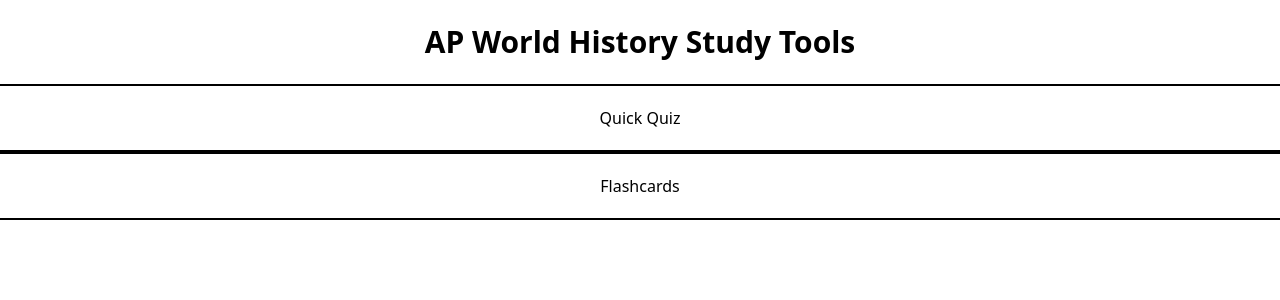
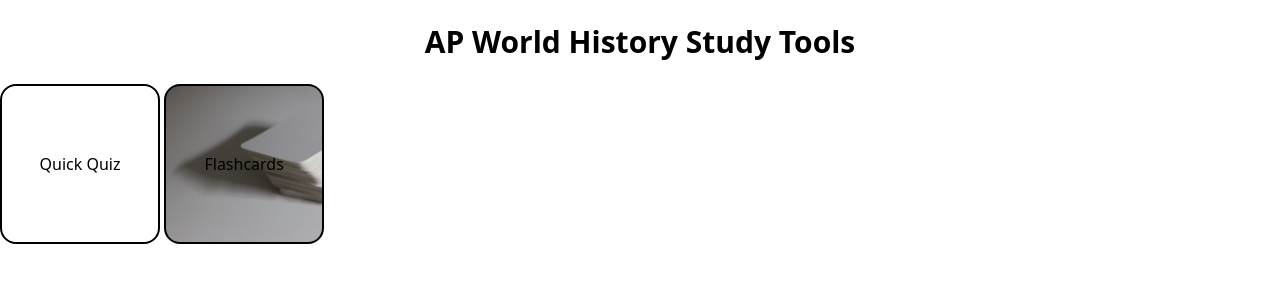
Before and after one commit to Villy-P/WHAP-Study-Tools, a SvelteKit app: page / in a window 1280 px wide. Shown: the top 300 px of the page. Built offline with nearby package versions, Linux system fonts and the light colour scheme.

Commit message:
Add images to cards

```diff
--- a/src/components/meunubtn.svelte
+++ b/src/components/meunubtn.svelte
@@ -4,6 +4,6 @@
     export let backgroundImage: string;
 </script>
 
-<button class="w-full border-t-2 border-b-2 border-black h-fit" style="background-image: {backgroundImage};">
-    <a href={go} class="w-full h-full text-center mt-5 mb-5 block">{title}</a>
+<button class="w-40 h-40 border-2 border-black rounded-2xl bg-cover" style="background-image: url({backgroundImage});">
+    <a href={go} class="w-full h-full flex items-center justify-center">{title}</a>
 </button>
--- a/src/routes/+page.svelte
+++ b/src/routes/+page.svelte
@@ -7,4 +7,4 @@
 <h1 class="font-bold text-3xl text-center py-6">AP World History Study Tools</h1>
 
 <MenuButton title="Quick Quiz" go="quick-quiz.html" backgroundImage=""/>
-<MenuButton title="Flashcards" go="flashcards.html" backgroundImage=""/>
+<MenuButton title="Flashcards" go="flashcards.html" backgroundImage="./assets/btn-bg/main-menu/flashcards.avif"/>
```
Also changed, not shown: static/assets/btn-bg/main-menu/flashcards.avif (added).
